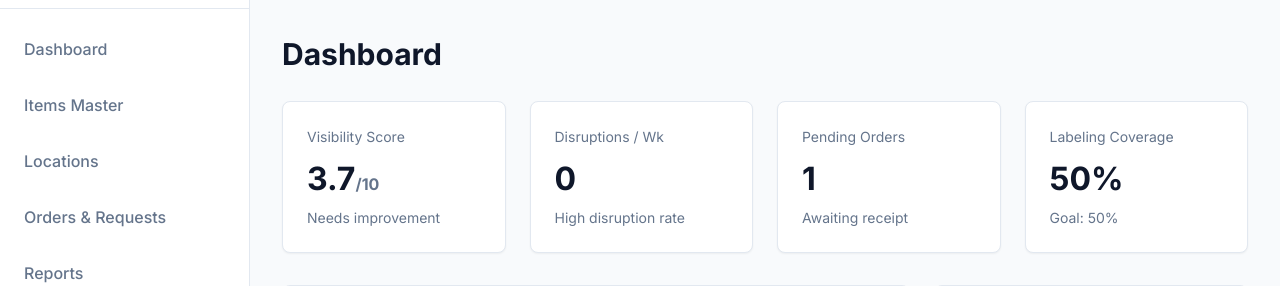
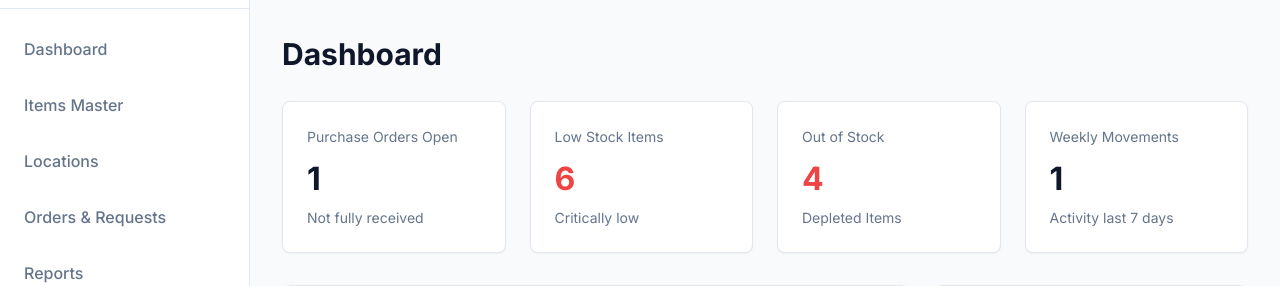
Before and after one commit to jaswanthk20/InvMgm, a Flask app: page / in a window 1280 px wide. Shown: the part 70-356 px from the top of the page. Run offline with Flask 3, Linux system fonts and the light colour scheme; data comes from the database, SQL or seed files in the repository; both versions use the stored data as it was after the commit.

Commit message:
Change in metrics

```diff
--- a/app.py
+++ b/app.py
@@ -267,53 +267,40 @@ def get_low_stock():
 @app.route('/api/dashboard/metrics', methods=['GET'])
 def get_dashboard_metrics():
     db = get_db()
-    # Disruptions past 7 days
-    disruptions = db.execute("SELECT COUNT(*) as c FROM disruptions_log WHERE timestamp >= datetime('now', '-7 days')").fetchone()['c']
 
-    # Avg search time past 7 days
-    avg_search = db.execute("SELECT AVG(search_duration_minutes) as m FROM search_time_log WHERE timestamp >= datetime('now', '-7 days')").fetchone()['m'] or 0
+    # Pending Orders
+    pending_orders = db.execute("SELECT COUNT(*) as c FROM purchase_orders WHERE status = 'ORDERED'").fetchone()['c']
 
-    # Return compliance %
-    total_returns = db.execute("SELECT COUNT(*) as c FROM return_audit_log").fetchone()['c']
-    returns_pct = 100
-    if total_returns > 0:
-        correct_returns = db.execute("SELECT COUNT(*) as c FROM return_audit_log WHERE returned_to_correct_location = 1").fetchone()['c']
-        returns_pct = (correct_returns / total_returns) * 100
+    # Low Stock Items
+    low_stock_items_query = db.execute('''
+        SELECT COUNT(*) as c FROM (
+            SELECT i.id
+            FROM items i
+            LEFT JOIN stock_on_hand s ON i.id = s.item_id
+            GROUP BY i.id
+            HAVING COALESCE(SUM(s.quantity), 0) <= i.min_stock
+        )
+    ''').fetchone()['c']
 
-    # Labeling coverage %
-    total_locs = db.execute("SELECT COUNT(*) as c FROM locations").fetchone()['c']
-    label_pct = 0
-    if total_locs > 0:
-        labeled_locs = db.execute("SELECT COUNT(*) as c FROM locations WHERE is_labeled = 1").fetchone()['c']
-        label_pct = (labeled_locs / total_locs) * 100
+    # Out of Stock Items (Stock exactly 0)
+    out_of_stock_query = db.execute('''
+        SELECT COUNT(*) as c FROM (
+            SELECT i.id
+            FROM items i
+            LEFT JOIN stock_on_hand s ON i.id = s.item_id
+            GROUP BY i.id
+            HAVING COALESCE(SUM(s.quantity), 0) = 0
+        )
+    ''').fetchone()['c']
 
-    # Visibility score (Removed search penalty)
-    visibility_score = ((label_pct * 0.5) + (returns_pct * 0.5)) / 10
-
-    # Pending Orders Count
-    pending_orders = db.execute("SELECT COUNT(*) as c FROM purchase_orders WHERE status = 'ORDERED'").fetchone()['c']
-    pending_items = db.execute("SELECT COALESCE(SUM(ordered_qty), 0) as total FROM purchase_order_lines jl JOIN purchase_orders p ON jl.po_id = p.id WHERE p.status = 'ORDERED'").fetchone()['total']
-
-    # Replacement Readiness
-    replacement_items = db.execute("SELECT id, min_stock FROM items WHERE is_replacement_part = 1").fetchall()
-    readiness_pct = 100
-    if replacement_items:
-        ready_count = 0
-        for r_item in replacement_items:
-            stock = db.execute("SELECT SUM(quantity) as q FROM stock_on_hand WHERE item_id = ?", (r_item['id'],)).fetchone()['q'] or 0
-            if stock >= r_item['min_stock']:
-                ready_count += 1
-        readiness_pct = (ready_count / len(replacement_items)) * 100
+    # Weekly Movements
+    weekly_movements = db.execute("SELECT COUNT(*) as c FROM stock_movements WHERE timestamp >= datetime('now', '-7 days')").fetchone()['c']
 
     return jsonify({
-        "disruptions": disruptions,
-        "avg_search_time": round(avg_search, 1),
-        "return_compliance": round(returns_pct, 1),
-        "labeling_coverage": round(label_pct, 1),
-        "visibility_score": round(visibility_score, 1),
-        "replacement_readiness": round(readiness_pct, 1),
         "pending_orders": pending_orders,
-        "pending_items": pending_items
+        "low_stock_items": low_stock_items_query,
+        "out_of_stock_items": out_of_stock_query,
+        "weekly_movements": weekly_movements
     })
 
 @app.route('/api/orders', methods=['GET', 'POST'])
@@ -373,7 +360,7 @@ def receive_order(po_id):
         # Determine the default receiving location (e.g. ID 1, or skip and just add to stock without a specific location for simple prototype)
         # For prototype rigor, let's insert into `stock_movements` as from_location NULL (supplier), to_location 1.
         # Ensure a default location exists first? We'll rely on the user passing 'receive_location_id' in body.
-        data = request.json or {}
+        data = request.get_json(silent=True) or {}
         recv_loc = data.get('receive_location_id', 1)
 
         for line in lines:
--- a/schema.sql
+++ b/schema.sql
@@ -27,6 +27,7 @@ CREATE TABLE IF NOT EXISTS items (
     unit VARCHAR(20) NOT NULL, -- e.g., 'pcs', 'boxes', 'meters'
     reorder_point INTEGER DEFAULT 0,
     min_stock INTEGER DEFAULT 0,
+    unit_cost DECIMAL(10, 2) DEFAULT 0.00,
     is_replacement_part BOOLEAN DEFAULT 0,
     machine_asset_id INTEGER REFERENCES machine_assets(id),
     replenishment_frequency VARCHAR(50), -- e.g., 'quarterly', 'yearly'
--- a/templates/dashboard.html
+++ b/templates/dashboard.html
@@ -7,24 +7,24 @@
 
 <div class="dashboard-metrics">
     <div class="card metric-card">
-        <span class="text-muted">Visibility Score</span>
-        <div class="metric-value">0<span style="font-size:1rem;color:var(--text-secondary)">/10</span></div>
-        <span class="metric-trend">Needs improvement</span>
+        <span class="text-muted">Purchase Orders Open</span>
+        <div class="metric-value" id="dash-pending-orders">0</div>
+        <span class="metric-trend">Not fully received</span>
     </div>
     <div class="card metric-card">
-        <span class="text-muted">Disruptions / Wk</span>
-        <div class="metric-value">12</div>
-        <span class="metric-trend text-danger">High disruption rate</span>
+        <span class="text-muted">Low Stock Items</span>
+        <div class="metric-value" id="dash-low-stock">0</div>
+        <span class="metric-trend">Critically low</span>
     </div>
     <div class="card metric-card">
-        <span class="text-muted">Pending Orders</span>
-        <div class="metric-value" id="dash-pending-orders">0</div>
-        <span class="metric-trend">Awaiting receipt</span>
+        <span class="text-muted">Out of Stock</span>
+        <div class="metric-value" id="dash-out-of-stock">0</div>
+        <span class="metric-trend">Depleted Items</span>
     </div>
     <div class="card metric-card">
-        <span class="text-muted">Labeling Coverage</span>
-        <div class="metric-value">5%</div>
-        <span class="metric-trend">Goal: 50%</span>
+        <span class="text-muted">Weekly Movements</span>
+        <div class="metric-value" id="dash-weekly-movements">0</div>
+        <span class="metric-trend">Activity last 7 days</span>
     </div>
 </div>
 
@@ -180,21 +180,17 @@
         fetch('/api/dashboard/metrics')
             .then(r => r.json())
             .then(data => {
-                const cards = document.querySelectorAll('.metric-card');
+                document.getElementById('dash-pending-orders').innerText = data.pending_orders || 0;
 
-                // Visibility Score
-                cards[0].querySelector('.metric-value').innerHTML = `${data.visibility_score}<span style="font-size:1rem;color:var(--text-secondary)">/10</span>`;
+                const lowStockVal = document.getElementById('dash-low-stock');
+                lowStockVal.innerText = data.low_stock_items || 0;
+                if(data.low_stock_items > 0) lowStockVal.style.color = 'var(--danger-color)';
 
-                // Disruptions
-                cards[1].querySelector('.metric-value').innerText = data.disruptions;
-                if(data.disruptions > 5) cards[1].querySelector('.metric-trend').className = 'metric-trend text-danger';
-                else cards[1].querySelector('.metric-trend').className = 'metric-trend text-muted';
+                const outOfStockVal = document.getElementById('dash-out-of-stock');
+                outOfStockVal.innerText = data.out_of_stock_items || 0;
+                if(data.out_of_stock_items > 0) outOfStockVal.style.color = 'var(--danger-color)';
 
-                // Pending Orders
-                cards[2].querySelector('.metric-value').innerText = data.pending_orders;
-
-                // Labeling
-                cards[3].querySelector('.metric-value').innerText = `${data.labeling_coverage}%`;
+                document.getElementById('dash-weekly-movements').innerText = data.weekly_movements || 0;
             })
             .catch(err => console.log('Metrics error', err));
 
--- a/templates/orders.html
+++ b/templates/orders.html
@@ -142,7 +142,8 @@
         if(!confirm("Mark this order as Received into inventory?")) return;
         fetch(`/api/orders/${id}/receive`, {
             method: 'POST',
-            headers: {'Content-Type': 'application/json'}
+            headers: {'Content-Type': 'application/json'},
+            body: JSON.stringify({})
         }).then(r => r.json()).then(data => {
             if(data.success) {
                 loadOrders();
```
Also changed, not shown: migrate_db.py (added, +19 -0 lines), database.db, inventory.db.
